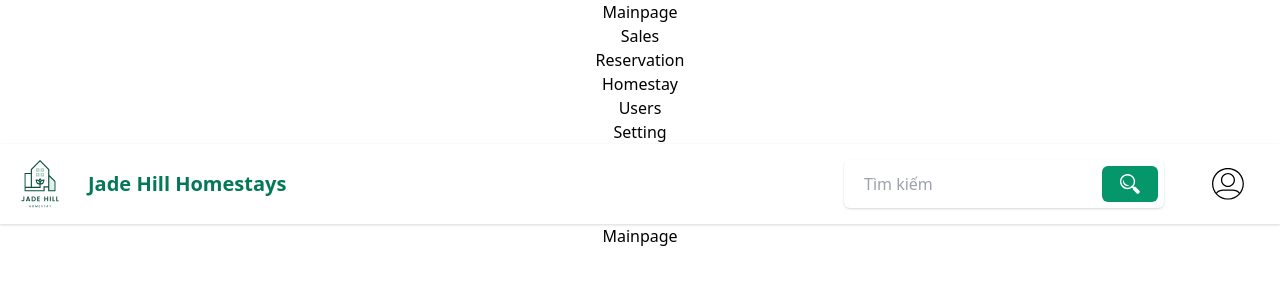
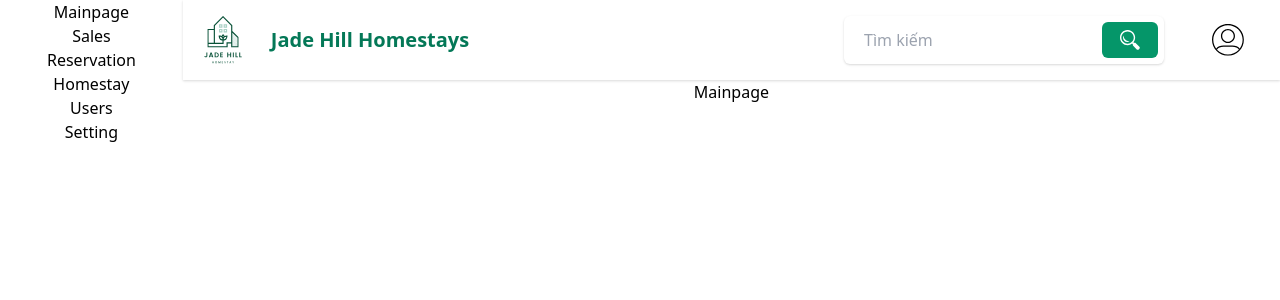
Before and after one commit to Phucbuaneee08/JHHomestay_Fe2, a React (Create React App) app: page /dashboard/mainpage in a window 1280 px wide. Shown: the top 300 px of the page. Built offline with nearby package versions, Linux system fonts and the light colour scheme; sample sign-in values are in the browser's storage.

Commit message:
QA: Layout cho phần sidebar và header

```diff
--- a/src/pages/Dashboard/Dashboard.js
+++ b/src/pages/Dashboard/Dashboard.js
@@ -11,9 +11,9 @@ import {Switch, Route, Redirect} from "react-router-dom"
 
 function Dashboard() {
     return(
-        <div>
-            <Sidebar />
-            <div>
+        <div class="grid grid-cols-7">
+            <Sidebar class="col-span-1"/>
+            <div class="col-start-2 col-end-8 flex-shrink bg-white">
                 <Header />
             <Switch>
                 <Route path="/dashboard/mainpage" exact>
@@ -37,7 +37,6 @@ function Dashboard() {
                 <Redirect path="/dashboard/mainpage"/>
             </Switch>
             </div>
-
         </div>
     )
 
```
